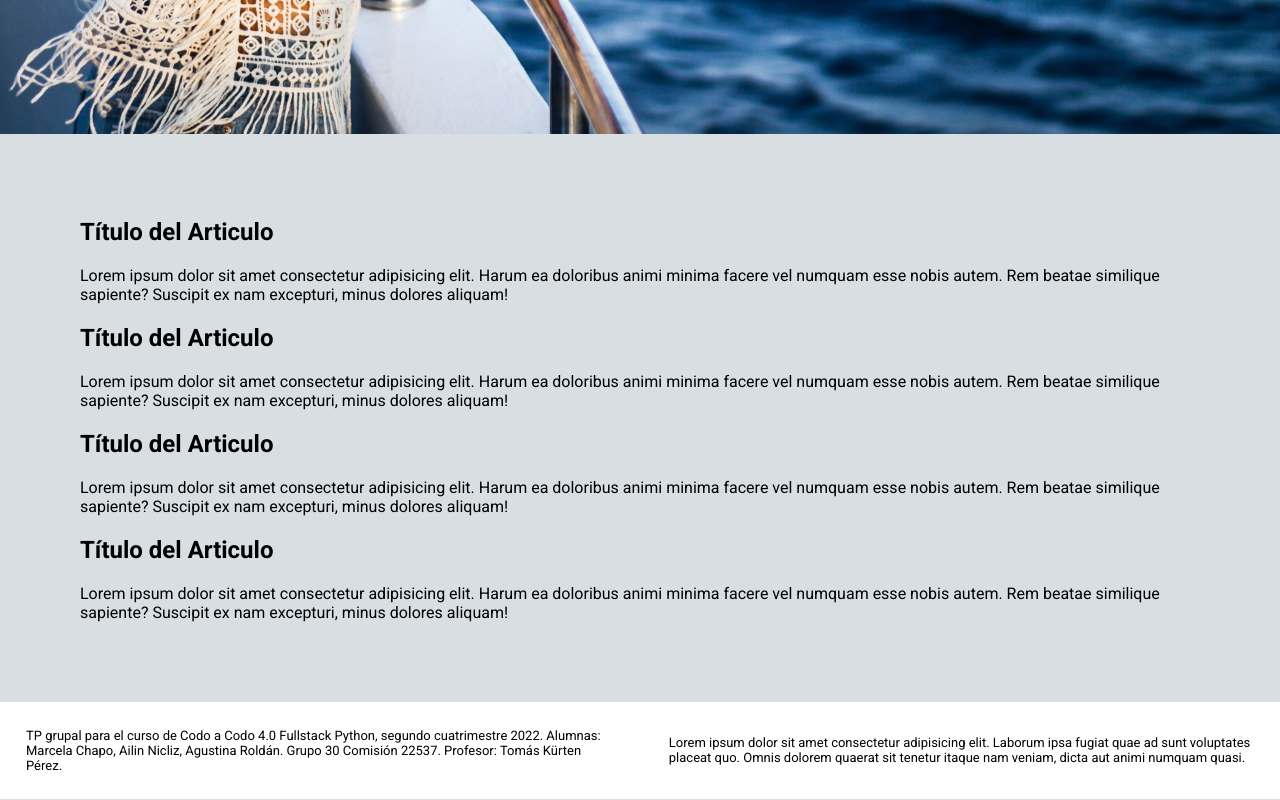
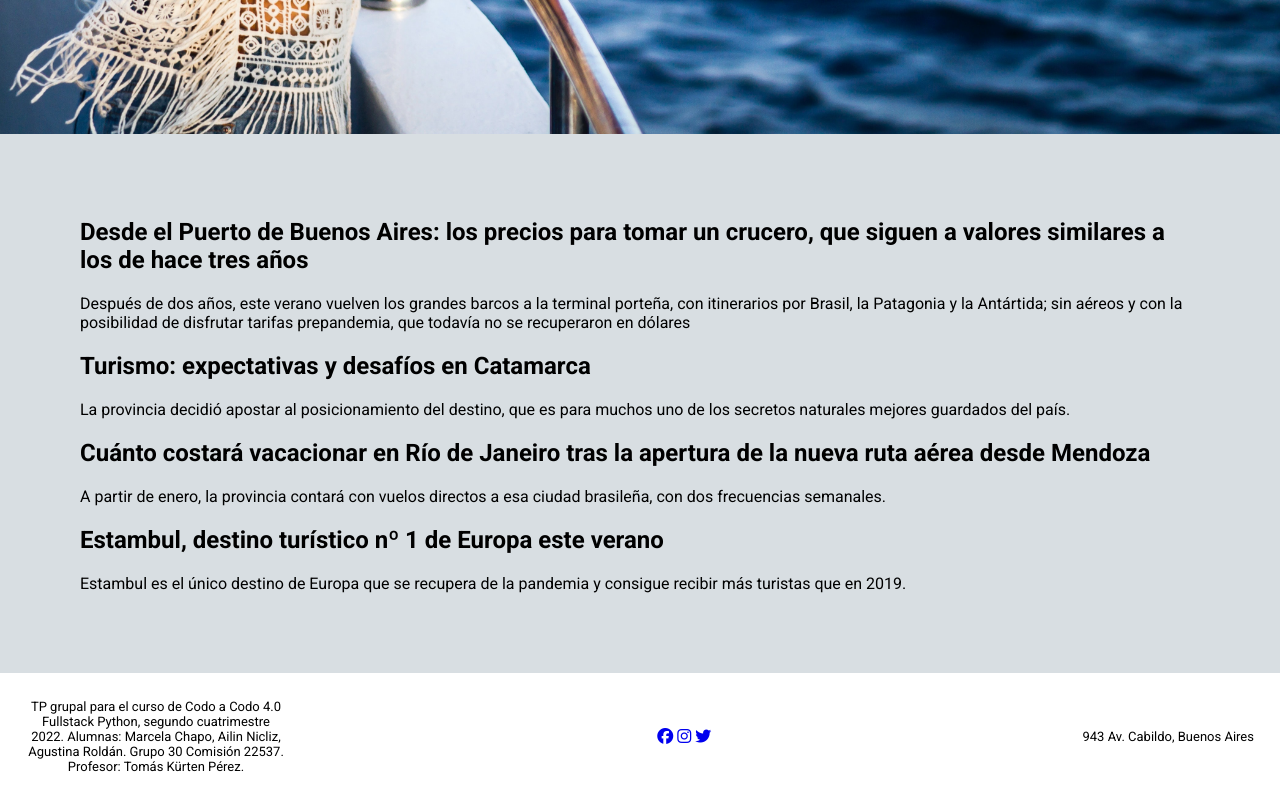
Before and after one commit to ailuni12/CaC-Fullstack-Sitio-Web-TP-Grupo30, a plain HTML site: page index.html in a window 1280 px wide. Shown: the part 719-1519 px from the top of the page. Drawn offline with Linux system fonts and the light colour scheme; a web font is replaced by a local one.

Commit message:
Modificado footer para incluir íconos y dirección, corregido problemas con flexbox

```diff
--- a/index.html
+++ b/index.html
@@ -26,26 +26,32 @@
 
     <div id="main">
         <article class="notas">
-            <h2>Título del Articulo</h2>
-            <p>Lorem ipsum dolor sit amet consectetur adipisicing elit. Harum ea doloribus animi minima facere vel numquam esse nobis autem. Rem beatae similique sapiente? Suscipit ex nam excepturi, minus dolores aliquam!</p>
+            <h2>Desde el Puerto de Buenos Aires: los precios para tomar un crucero, que siguen a valores similares a los de hace tres años</h2>
+            <p>Después de dos años, este verano vuelven los grandes barcos a la terminal porteña, con itinerarios por Brasil, la Patagonia y la Antártida; sin aéreos y con la posibilidad de disfrutar tarifas prepandemia, que todavía no se recuperaron en dólares</p>
         </article>
         <article class="notas">
-            <h2>Título del Articulo</h2>
-            <p>Lorem ipsum dolor sit amet consectetur adipisicing elit. Harum ea doloribus animi minima facere vel numquam esse nobis autem. Rem beatae similique sapiente? Suscipit ex nam excepturi, minus dolores aliquam!</p>
+            <h2>Turismo: expectativas y desafíos en Catamarca</h2>
+            <p>La provincia decidió apostar al posicionamiento del destino, que es para muchos uno de los secretos naturales mejores guardados del país.</p>
         </article>
         <article class="notas">
-            <h2>Título del Articulo</h2>
-            <p>Lorem ipsum dolor sit amet consectetur adipisicing elit. Harum ea doloribus animi minima facere vel numquam esse nobis autem. Rem beatae similique sapiente? Suscipit ex nam excepturi, minus dolores aliquam!</p>
+            <h2>Cuánto costará vacacionar en Río de Janeiro tras la apertura de la nueva ruta aérea desde Mendoza</h2>
+            <p>A partir de enero, la provincia contará con vuelos directos a esa ciudad brasileña, con dos frecuencias semanales.</p>
         </article>
         <article class="notas">
-            <h2>Título del Articulo</h2>
-            <p>Lorem ipsum dolor sit amet consectetur adipisicing elit. Harum ea doloribus animi minima facere vel numquam esse nobis autem. Rem beatae similique sapiente? Suscipit ex nam excepturi, minus dolores aliquam!</p>
+            <h2>Estambul, destino turístico nº 1 de Europa este verano</h2>
+            <p>Estambul es el único destino de Europa que se recupera de la pandemia y consigue recibir más turistas que en 2019.</p>
         </article>
     </div>
 
     <footer>
         <p>TP grupal para el curso de Codo a Codo 4.0 Fullstack Python, segundo cuatrimestre 2022. Alumnas: Marcela Chapo, Ailin Nicliz, Agustina Roldán. Grupo 30 Comisión 22537. Profesor: Tomás Kürten Pérez.</p>
-        <p>Lorem ipsum dolor sit amet consectetur adipisicing elit. Laborum ipsa fugiat quae ad sunt voluptates placeat quo. Omnis dolorem quaerat sit tenetur itaque nam veniam, dicta aut animi numquam quasi.</p>
+        <div>
+            <a href="https://www.facebook.com/"><i class="fa-brands fa-facebook"></i></a>
+            <a href="https://www.instagram.com/"><i class="fa-brands fa-instagram"></i></a>
+            <a href="https://www.twitter.com/"><i class="fa-brands fa-twitter"></i></a>
+        </div>
+        <p>943 Av. Cabildo, Buenos Aires
+        </p>
     </footer>
 </body>
 
--- a/styles.css
+++ b/styles.css
@@ -80,16 +80,21 @@ body {
 footer {
     bottom: 0;
     display: flex;
-    justify-content: center;
+    justify-content: space-between;
     align-items: center;
     width:100%;
     background-color: rgb(255, 255, 255);
+    text-align: center;
 }
 
-footer p {
+footer>p {
+    max-width: 20em;
     font-size: small;
-    max-width: 50em;
     margin: 1em;
     padding: 1em;
     color:rgb(0, 0, 0);
 }
+
+footer>div>i {
+    padding: 0 0 0 0.5em;
+}
```
